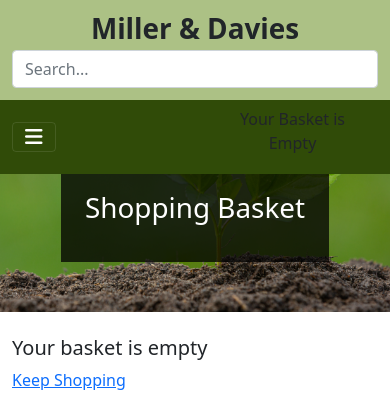
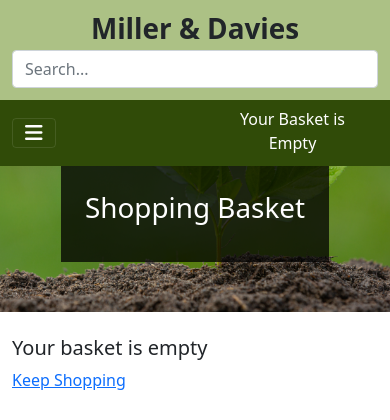
Before and after one commit to Odden69/Miller_and_Davies, a Django app: page /basket/ in a window 390 px wide. Shown: the top 420 px of the page. Run offline with Django 3.2, Linux system fonts and the light colour scheme; some libraries are stand-ins or nearby versions.

Commit message:
feat: Adjust grand total in Navbar, closes #7
Fixes the font color for small screens, font size and vertical
alignment.

```diff
--- a/templates/includes/basket-btn.html
+++ b/templates/includes/basket-btn.html
@@ -1,13 +1,11 @@
 {% load static %}
-<div class="basket-btn">
-    <button class="btn mb-1">
-        <div class="my-0">
+    <button class="btn basket-btn mb-1 text-reset">
+        <div class="my-0 fs-6">
             {% if grand_total %}
-            <i class="fa-solid fa-basket-shopping"></i>
+            <i class="fa-solid fa-basket-shopping fa-lg me-1"></i>
             ${{ grand_total|floatformat:2 }}
             {% else %}
-            <div>Your Basket is Empty</div>
+            <div class="fs-6">Your Basket is Empty</div>
             {% endif %}
         </div>
     </button>
-</div>
--- a/templates/includes/header.html
+++ b/templates/includes/header.html
@@ -13,7 +13,7 @@
             </form>
         </div>
         <div class="col-md-4 d-none d-md-block text-md-end my-md-auto">
-            <a href="{% url 'basket' %}" class="fs-3">
+            <a href="{% url 'basket' %}" class="fs-3 text-reset">
                 {% include 'includes/basket-btn.html' %}
             </a>
         </div>
--- a/templates/includes/navbar.html
+++ b/templates/includes/navbar.html
@@ -7,13 +7,13 @@
       <i class="fas fa-bars"></i>
     </button>
   </div>
-  <div class="col-6 d-block d-md-none text-end my-md-auto">
-    <a href="/" class="fs-3 d-block d-md-none text-end pb-2">
+  <div class="col-6 d-block d-md-none text-end my-auto">
+    <a href="/" class="fs-3 d-block d-md-none text-end text-reset">
       {% include 'includes/basket-btn.html' %}
     </a>
   </div>
   <div class="collapse navbar-collapse" id="navbarTogglerDemo03">
-    <ul class="navbar-nav me-auto mx-md-auto mb-2 mb-lg-0">
+    <ul class="navbar-nav me-auto mx-md-auto mb-lg-0">
       <li class="nav-item">
         <a class="nav-link" href="{% url 'products' %}">All Products</a>
       </li>
```
